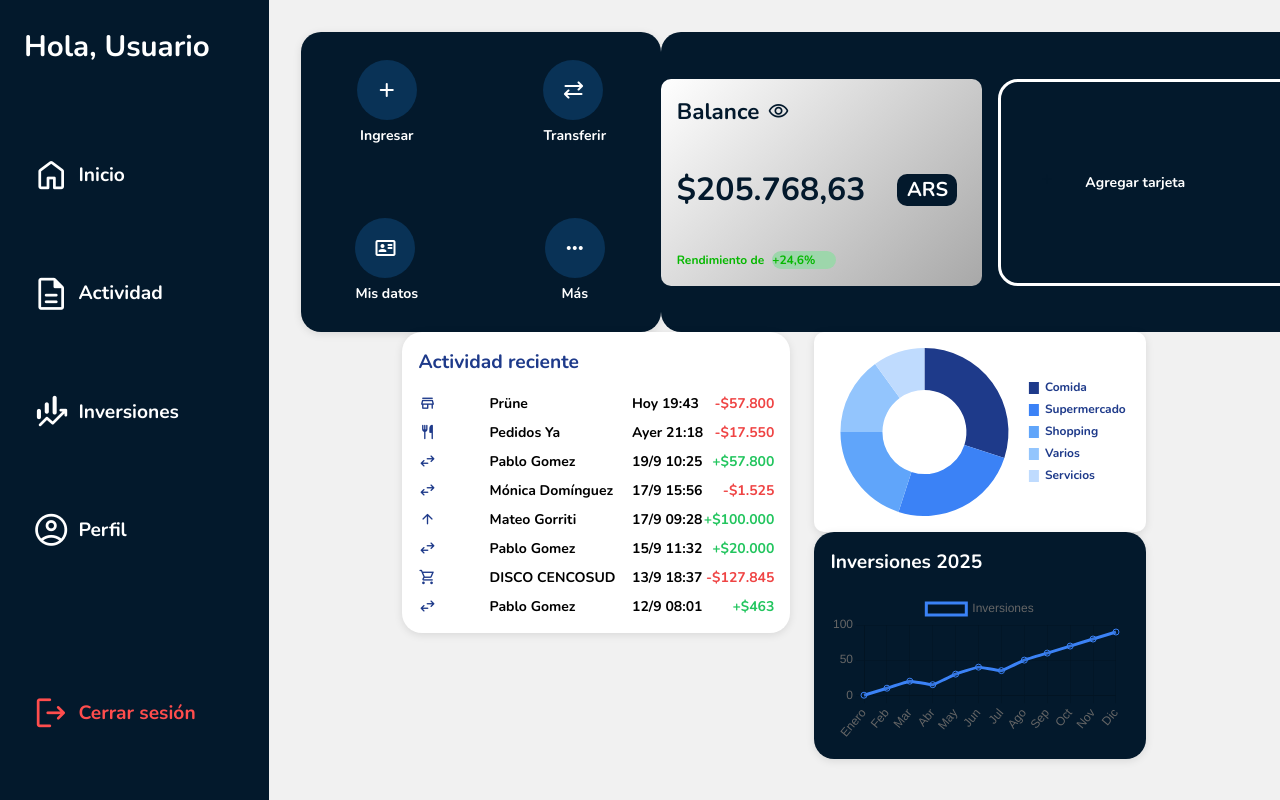
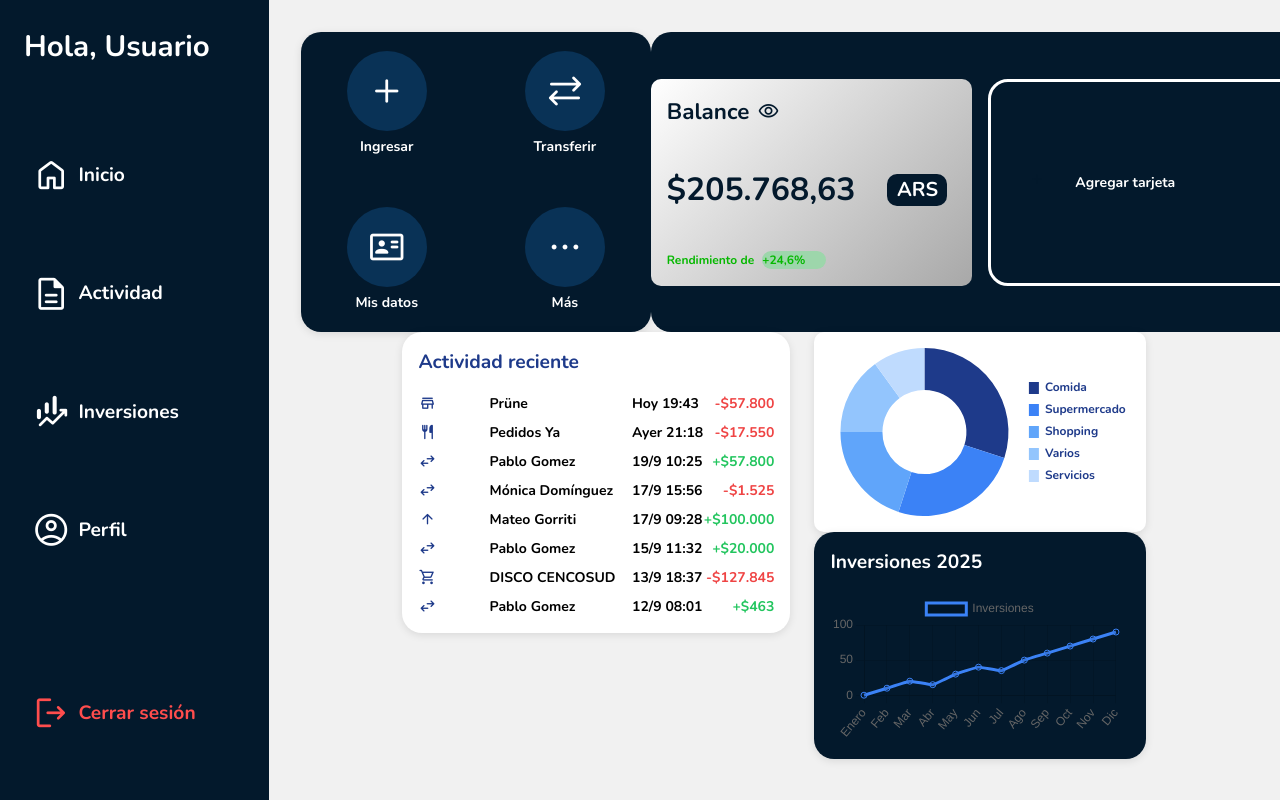
Before and after one commit to Lchiossone2004/TP_HCI, a Vue app in the folder tp-hci-g3/: page / in a window 1280 px wide. Shown: the top 800 px of the page. Built offline with nearby package versions, Linux system fonts and the light colour scheme.

Commit message:
operationsbuttons

```diff
--- a/tp-hci-g3/src/pages/HomePage.vue
+++ b/tp-hci-g3/src/pages/HomePage.vue
@@ -6,28 +6,28 @@
       <div class="top-section">
       <!-- Sección de botones (ya existente) -->
       <div class="operations-buttons">
-      <OperationsButtons bgColor="#03192c" width="360px" height="300px">
+      <OperationsButtons bgColor="#03192c" width="350px" height="300px">
         <div class="grid-container">
           <div class="grid-item">
-            <button>
+            <button class="operation-button">
               <span class="material-symbols-rounded icon">add</span>
             </button>
             <h4>Ingresar</h4>
           </div>
           <div class="grid-item">
-            <button>
+            <button class="operation-button">
               <span class="material-symbols-rounded icon">sync_alt</span>
             </button>
             <h4>Transferir</h4>
           </div>
           <div class="grid-item">
-            <button>
+            <button class="operation-button">
               <span class="material-symbols-rounded icon">id_card</span>
             </button>
             <h4>Mis datos</h4>
           </div>
           <div class="grid-item">
-            <button>
+            <button class="operation-button">
               <span class="material-symbols-rounded icon">more_horiz</span>
             </button>
             <h4>Más</h4>
@@ -168,22 +168,29 @@ onMounted(() => {
     grid-template-columns: 1fr 1fr;
     align-items: center;
     justify-items: center;
-    gap: 1rem;
+    row-gap: 0.8rem;
+  column-gap: 0.4rem;
     text-align: center;
+    color: white;
+    box-sizing: border-box;
+  }
+
+  .operation-button .material-symbols-rounded {
+  font-size: clamp(30px, 5vw, 40px);
   color: white;
 }
 
 .grid-item button {
-    width: 60px;
-    height: 60px;
+  width: clamp(60px, 7vw, 80px);
+  aspect-ratio: 1 / 1;
   border-radius: 50%;
   background-color: #093256;
-    border: none;
   display: flex;
   align-items: center;
   justify-content: center;
   cursor: pointer;
   transition: background-color 0.2s;
+  font-size: inherit; /* para no sobreescribir el tamaño del ícono */
 }
 
   .grid-item button:hover {
```
Lines whose indentation alone changed are shown as unchanged.
